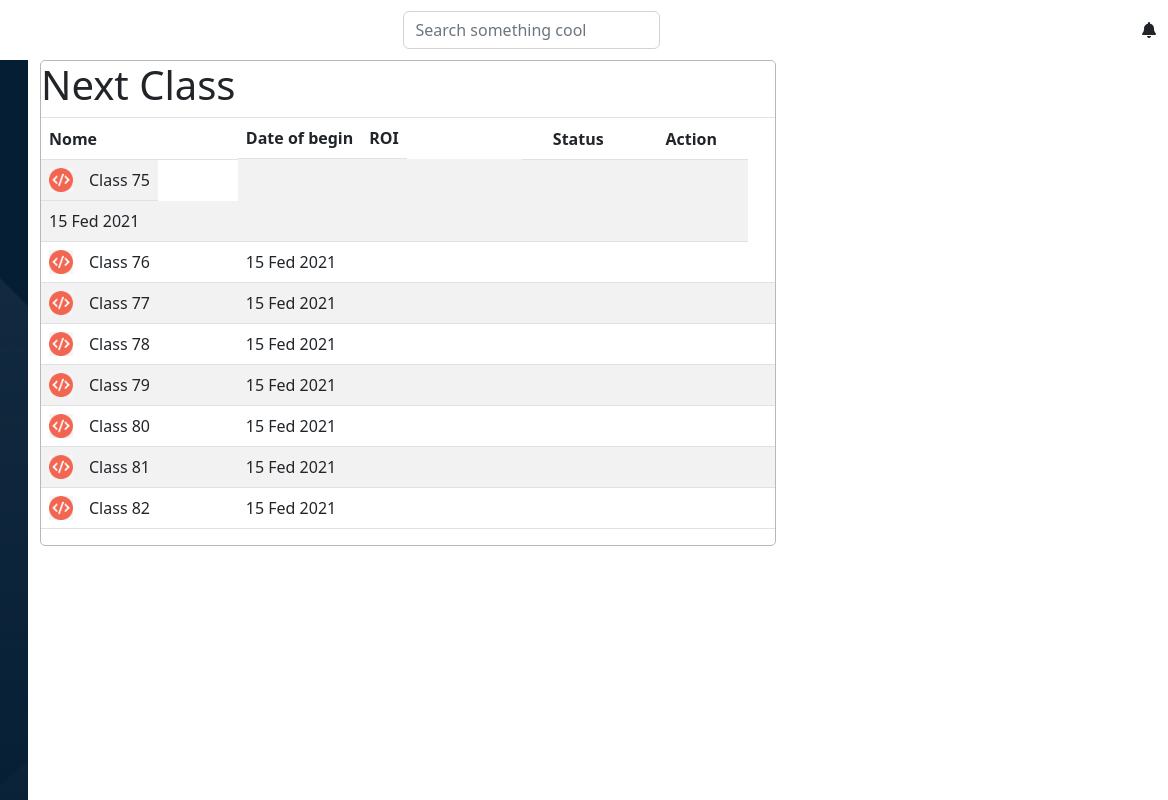
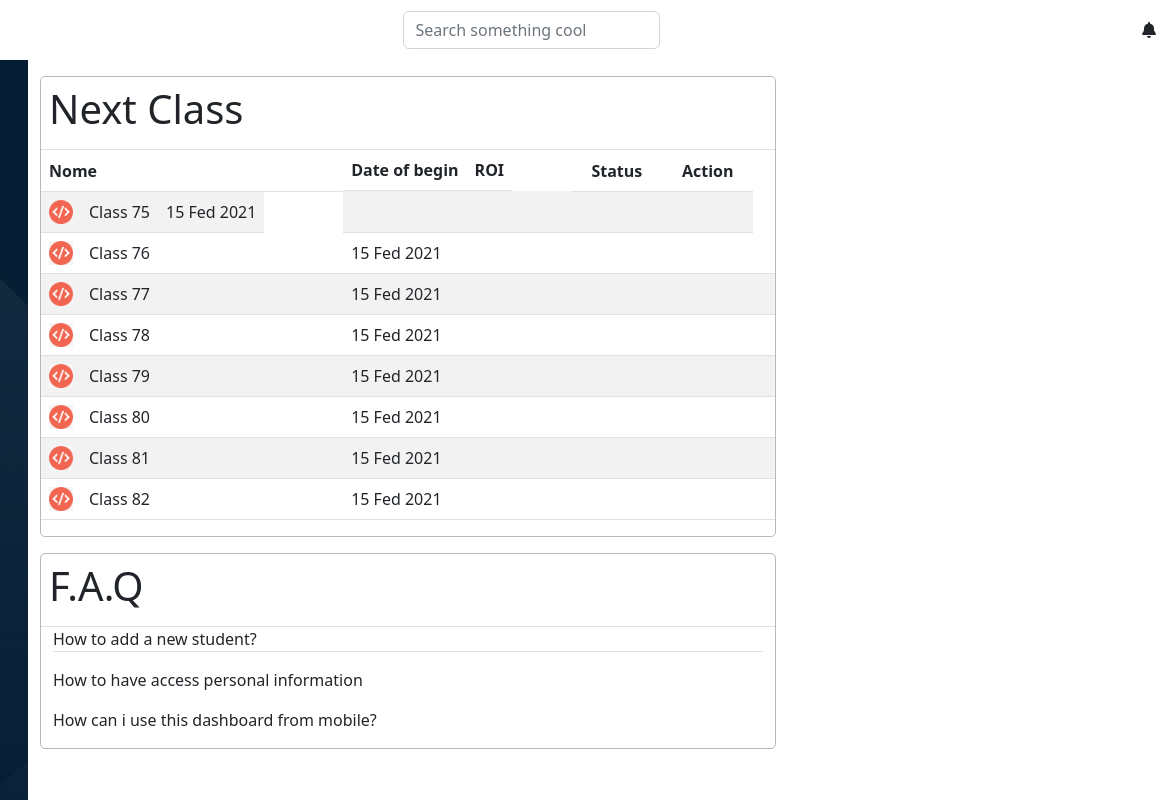
Before and after one commit to Cosimo-Colucci/html-css-bootstrap-dashboard, a plain HTML site: page index.html in a window 1280 px wide. Shown: the full height of the page, 112-1280 px from the left. Drawn offline with nearby package versions, Linux system fonts and the light colour scheme.

Commit message:
faq section with border and p

```diff
--- a/css/style.css
+++ b/css/style.css
@@ -28,6 +28,8 @@ div.settings {
 /* main */
 div.main_content {
     width: calc(100% - 70px);
+    height: calc(100vh - 60px);
+    overflow-y: scroll;
 }
 
 div.next_class {
@@ -42,7 +44,10 @@ td img {
 
 
 
-
+div.faq {
+    border: 1px solid rgb(189, 182, 182);
+    border-radius: 5px;
+}
 
 
 
--- a/index.html
+++ b/index.html
@@ -103,9 +103,9 @@
 
                                 <div class="col-sm-12 col-md-8">
 
-                                    <div class="next_class col-12">
+                                    <div class="next_class col-12 my-3">
 
-                                        <h1>
+                                        <h1 class="p-2">
                                             Next Class
                                         </h1>
                                         <table class="table table-striped table-hover border-top">
@@ -130,7 +130,7 @@
                                                         <p class="m-0">Class 75</p>
                                                     </td>
 
-                                                    <td class="d-none d-lg-grid"">
+                                                    <td class="d-none d-lg-inline-block"">
                                                         15 Fed 2021
                                                     </td>
 
@@ -312,7 +312,20 @@
                                         </table>
 
                                     </div>
-                                    <div class="col-12"></div>
+                                    <div class="col-12">
+                                        <div class="faq">
+                                            <div class="title text-uppercase p-2">
+                                                <h1>
+                                                    f.a.q
+                                                </h1>
+                                            </div>
+                                            <div class="question border-top container">
+                                                <p class="border-bottom">How to add a new student?</p>
+                                                <p>How to have access personal information</p>
+                                                <p>How can i use this dashboard from mobile?</p>
+                                            </div>
+                                        </div>
+                                    </div>
 
                                 </div>
 
```
